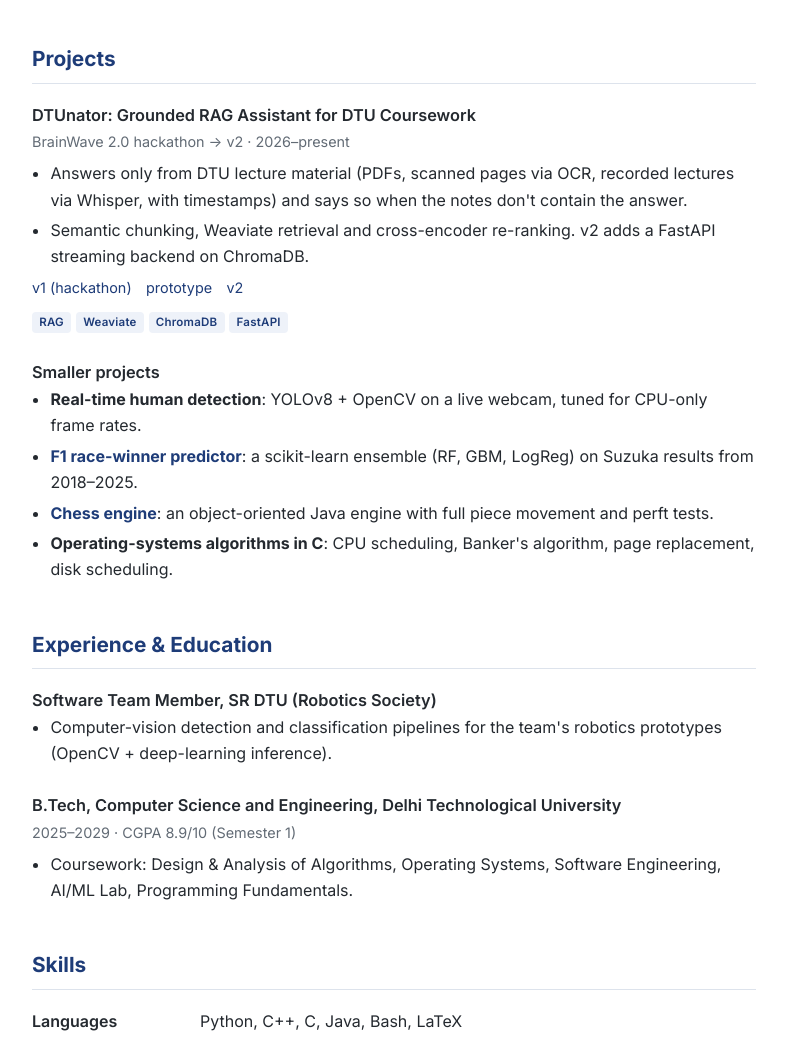
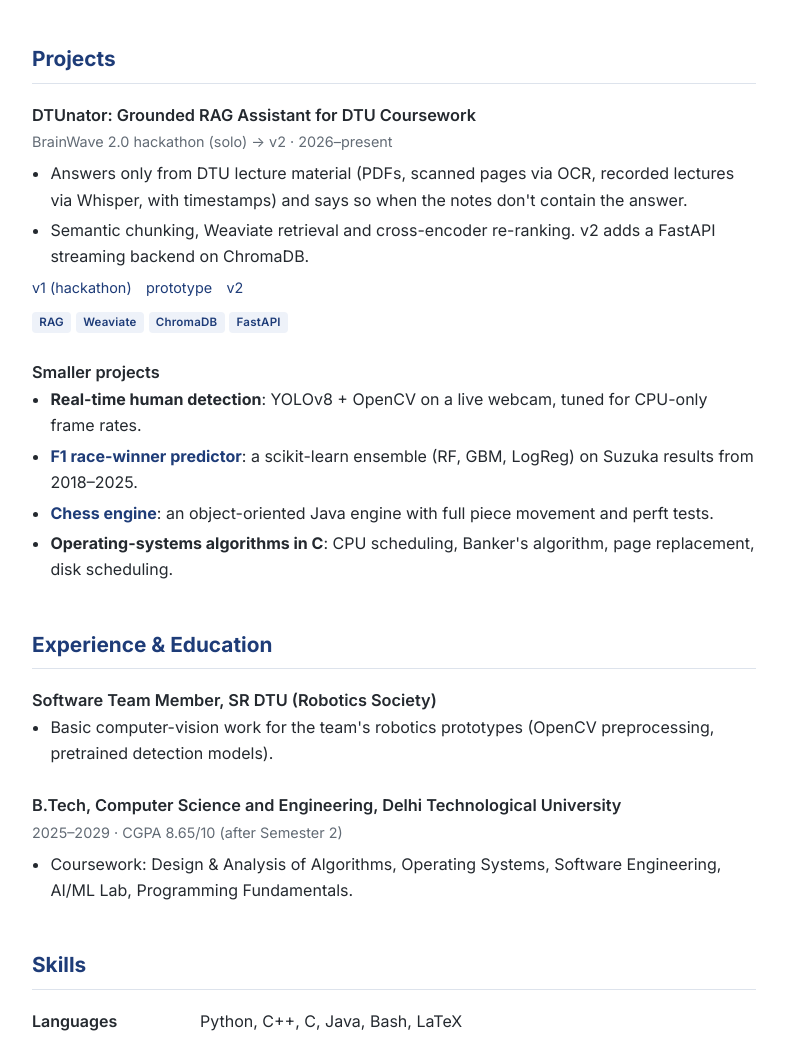
Before and after one commit to keshav-talwar/keshav-talwar.github.io, a plain HTML site: page index.html in a window 1280 px wide. Shown: the part 3827-4871 px from the top of the page, without its empty margins (296-1083 px from the left). Drawn offline with Linux system fonts and the light colour scheme.

Commit message:
Correct CGPA to 8.65, BrainWave solo, basic CV at SR DTU
Co-Authored-By: Claude Opus 5.5 <noreply@anthropic.com>

```diff
--- a/index.html
+++ b/index.html
@@ -358,7 +358,7 @@
 
     <div class="entry">
       <div class="entry-title">DTUnator: Grounded RAG Assistant for DTU Coursework</div>
-      <div class="entry-meta">BrainWave 2.0 hackathon → v2 · 2026–present</div>
+      <div class="entry-meta">BrainWave 2.0 hackathon (solo) → v2 · 2026–present</div>
       <ul>
         <li>Answers only from DTU lecture material (PDFs, scanned pages via OCR, recorded lectures via Whisper, with timestamps) and says so when the notes don't contain the answer.</li>
         <li>Semantic chunking, Weaviate retrieval and cross-encoder re-ranking. v2 adds a FastAPI streaming backend on ChromaDB.</li>
@@ -382,11 +382,11 @@
     <h2>Experience &amp; Education</h2>
     <div class="entry">
       <div class="entry-title">Software Team Member, SR DTU (Robotics Society)</div>
-      <ul><li>Computer-vision detection and classification pipelines for the team's robotics prototypes (OpenCV + deep-learning inference).</li></ul>
+      <ul><li>Basic computer-vision work for the team's robotics prototypes (OpenCV preprocessing, pretrained detection models).</li></ul>
     </div>
     <div class="entry">
       <div class="entry-title">B.Tech, Computer Science and Engineering, Delhi Technological University</div>
-      <div class="entry-meta">2025–2029 · CGPA 8.9/10 (Semester 1)</div>
+      <div class="entry-meta">2025–2029 · CGPA 8.65/10 (after Semester 2)</div>
       <ul><li>Coursework: Design &amp; Analysis of Algorithms, Operating Systems, Software Engineering, AI/ML Lab, Programming Fundamentals.</li></ul>
     </div>
   </section>
```
